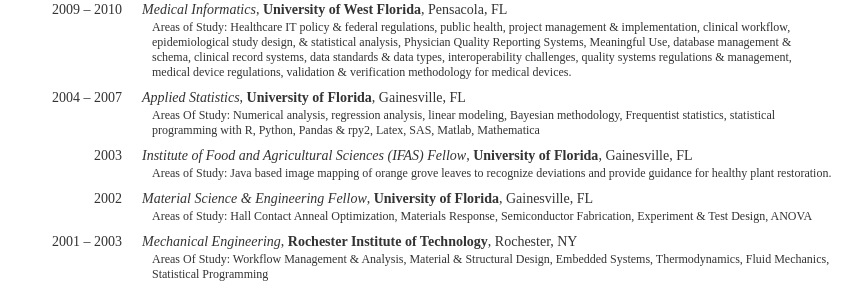
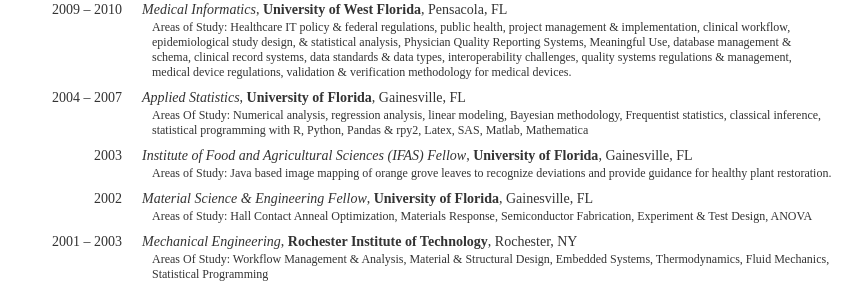
Before and after one commit to laurenstill/laurenstill.github.io, a Jekyll site: the page cv/index.html, which Jekyll copies as it is, in a window 1280 px wide. Shown: the part 440-740 px from the top of the page, without its empty margins (208-1071 px from the left). Built offline with Jekyll 4.4.1, drawn with Linux system fonts in a browser that asks for light colours; comment, search, counter and statistics services are not loaded.

Commit message:
Update index.html

```diff
--- a/cv/index.html
+++ b/cv/index.html
@@ -66,7 +66,7 @@
                     <span class="position">Applied Statistics</span>,
                     <span class="institute">University of Florida</span>,
                     <span class="loc">Gainesville, FL</span>
-                    <span class="meta">Areas Of Study: Numerical analysis, regression analysis, linear modeling, Bayesian methodology, Frequentist statistics, statistical programming with R, Python, Pandas &amp; rpy2, Latex, SAS, Matlab, Mathematica
+                    <span class="meta">Areas Of Study: Numerical analysis, regression analysis, linear modeling, Bayesian methodology, Frequentist statistics, classical inference, statistical programming with R, Python, Pandas &amp; rpy2, Latex, SAS, Matlab, Mathematica
                     </span>
                 </li>
                 <li>
```
